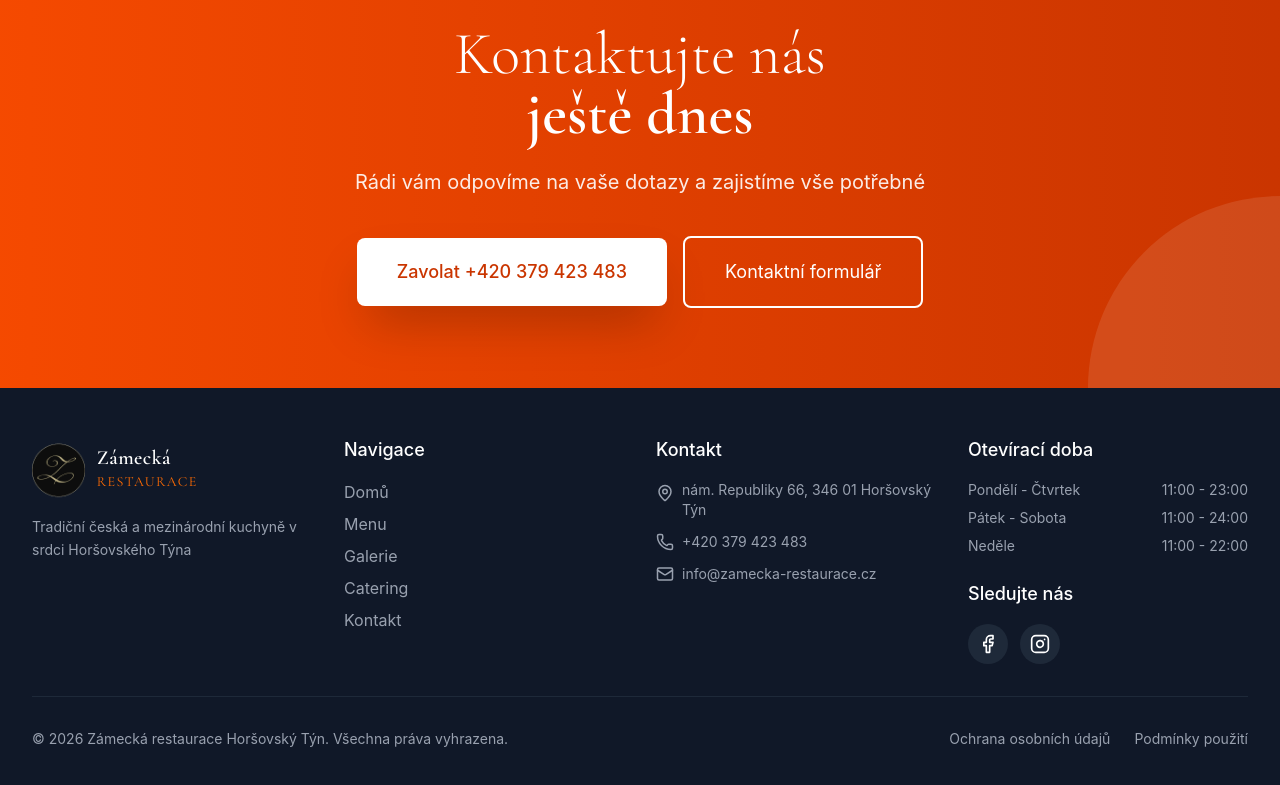
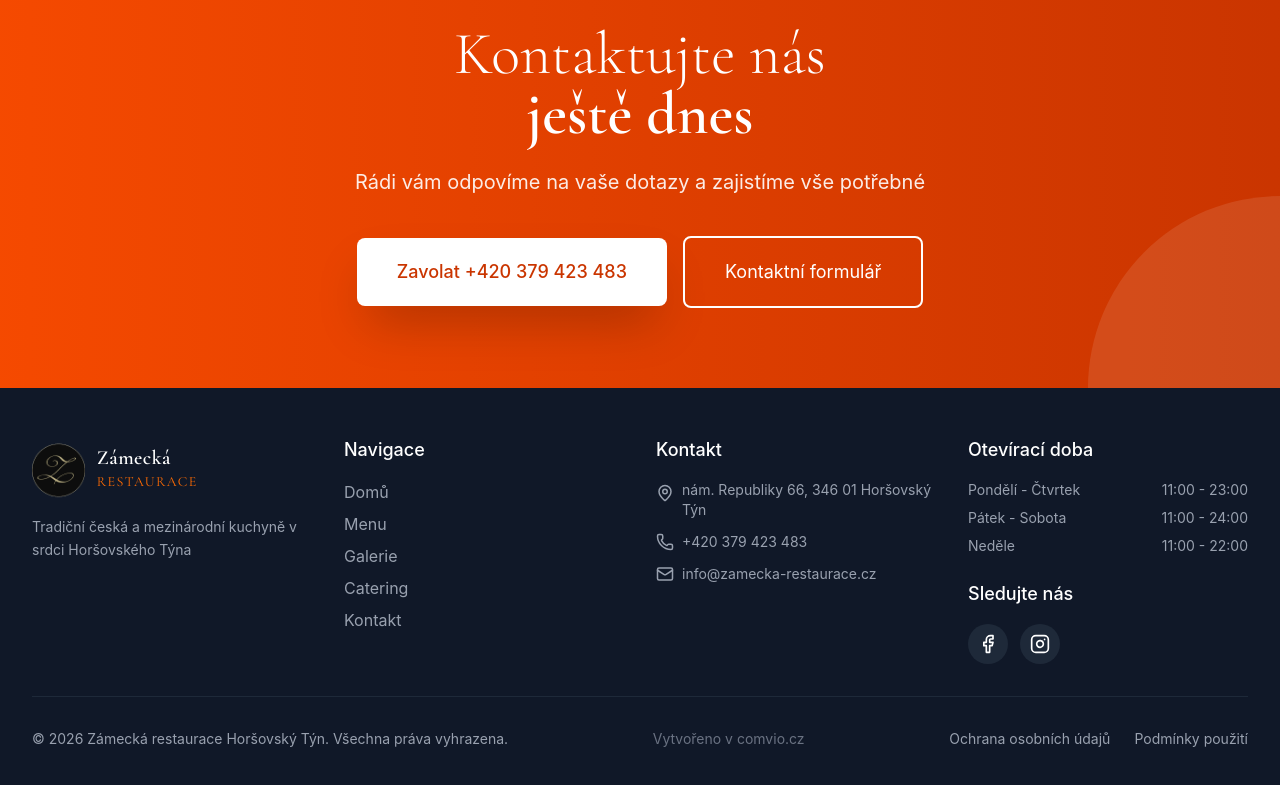
Before and after one commit to mesconliska-maker/Z-meck-restaurace, a React (Vite) app: page / in a window 1280 px wide. Shown: the part 6302-7087 px from the top of the page. Built offline with nearby package versions, Linux system fonts and the light colour scheme.

Commit message:
Update Footer.tsx

```diff
--- a/src/app/components/Footer.tsx
+++ b/src/app/components/Footer.tsx
@@ -126,6 +126,9 @@ export function Footer() {
         <div className="pt-8 border-t border-gray-800">
           <div className="flex flex-col md:flex-row justify-between items-center gap-4 text-sm text-gray-400">
             <p>© 2026 Zámecká restaurace Horšovský Týn. Všechna práva vyhrazena.</p>
+            <p className="text-gray-500 text-sm">
+              Vytvořeno v <a href="https://comvio.cz" target="_blank" rel="noopener noreferrer" className="hover:text-orange-600 transition-colors">comvio.cz</a>
+            </p>
             <div className="flex gap-6">
               <a href="#" className="hover:text-orange-600 transition-colors">
                 Ochrana osobních údajů
```
